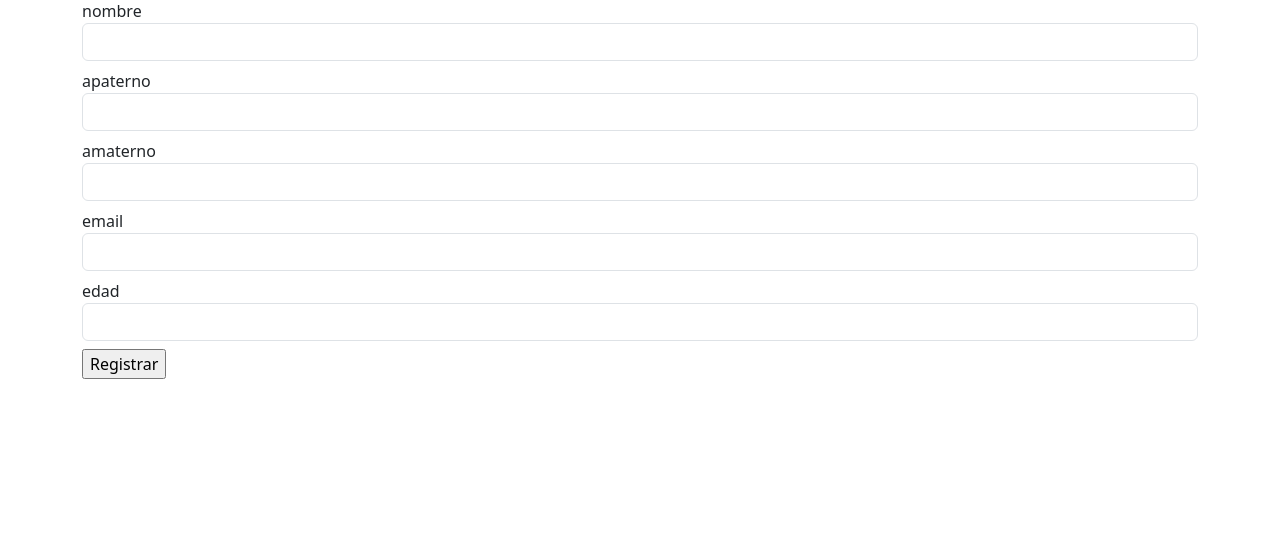
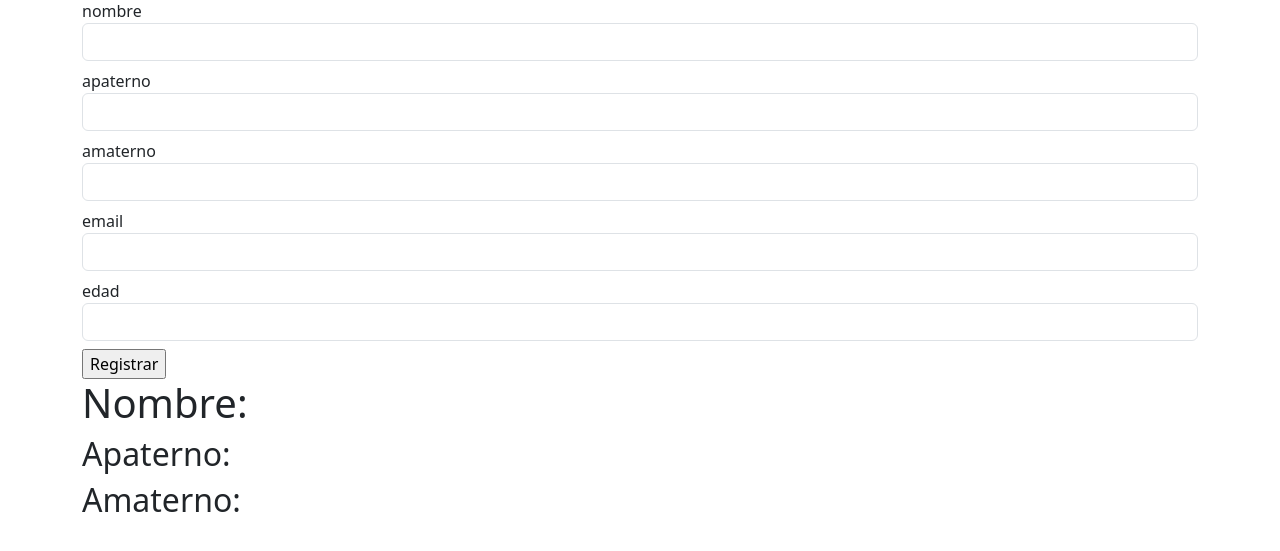
Before and after one commit to IDGS80120001481/introFlaskIDGS801, a Flask app: page /alumnos in a window 1280 px wide. Shown: the part 114-665 px from the top of the page. Run offline with Flask 3, Linux system fonts and the light colour scheme.

Commit message:
CMGJ 31-01-2024

```diff
--- a/main.py
+++ b/main.py
@@ -9,11 +9,20 @@
 
 @app.route("/alumnos", methods=['GET','POST'])
 def alumnos():
+    nom = ''
+    apa = ''
+    ama = ''
 
     alumno_clase = forms.UserForm(request.form)
     if request.method == 'POST':
-        pass
-    return render_template("alumnos2.html", form=alumno_clase)
+        nom = alumno_clase.nombre.data
+        apa = alumno_clase.apaterno.data
+        ama = alumno_clase.amaterno.data
+        edad = alumno_clase.edad.data
+        print('Nombre: {}'.format(nom))
+        print('Apaterno: {}'.format(apa))
+        print('Amaterno: {}'.format(ama))
+    return render_template("alumnos2.html", form=alumno_clase, nom = nom, apa = apa, ama = ama)
 
 @app.route("/maestros")
 def maestros():
--- a/templates/alumnos2.html
+++ b/templates/alumnos2.html
@@ -32,6 +32,10 @@
         </div>
         <input type="submit" id="btn1" name="btn1" value="Registrar">
 
+        <h1>Nombre: {{nom}}</h1>
+        <h2>Apaterno: {{apa}}</h2>
+        <h2>Amaterno: {{ama}}</h2>
+
 
         <!-- {{macros.datos("Nombre","NOMBRE")}}
         {{macros.datos("Sueldo","SUELDO", "")}}
```
